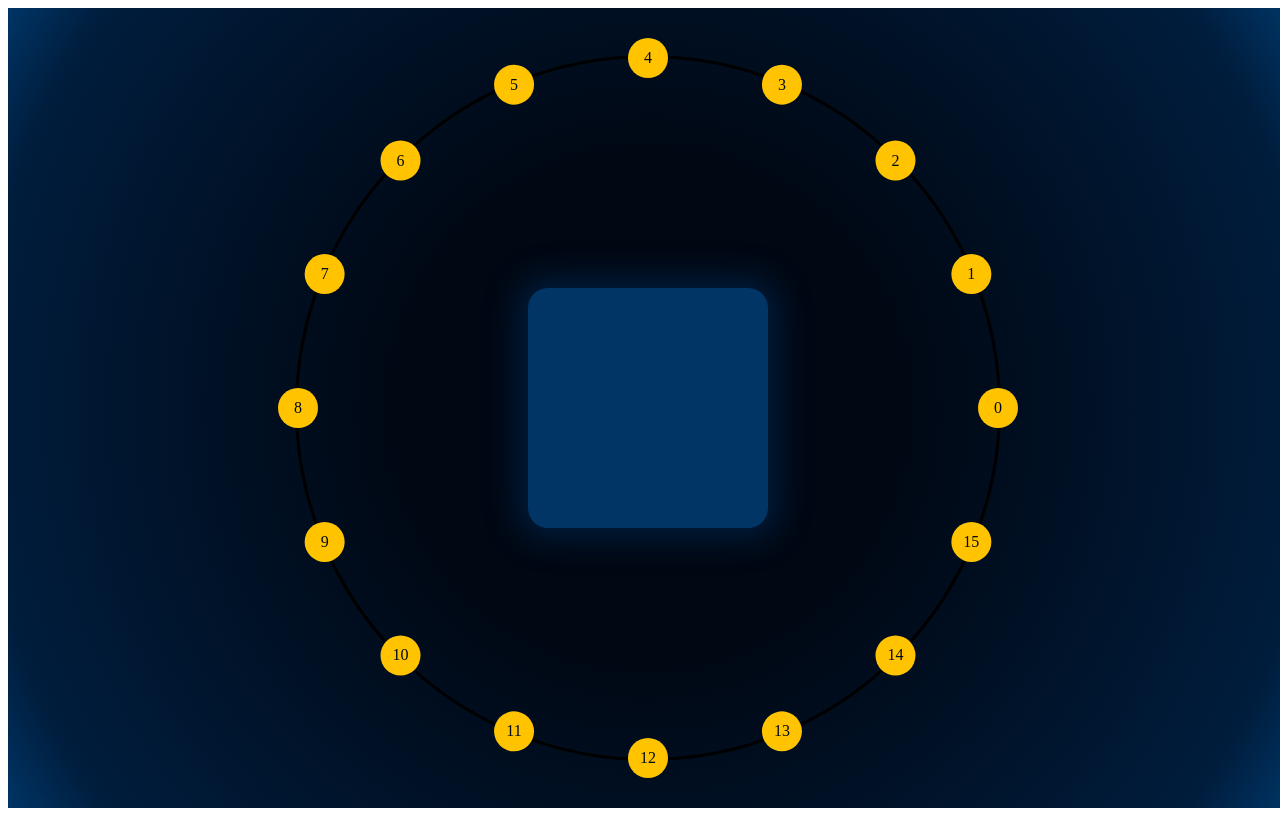
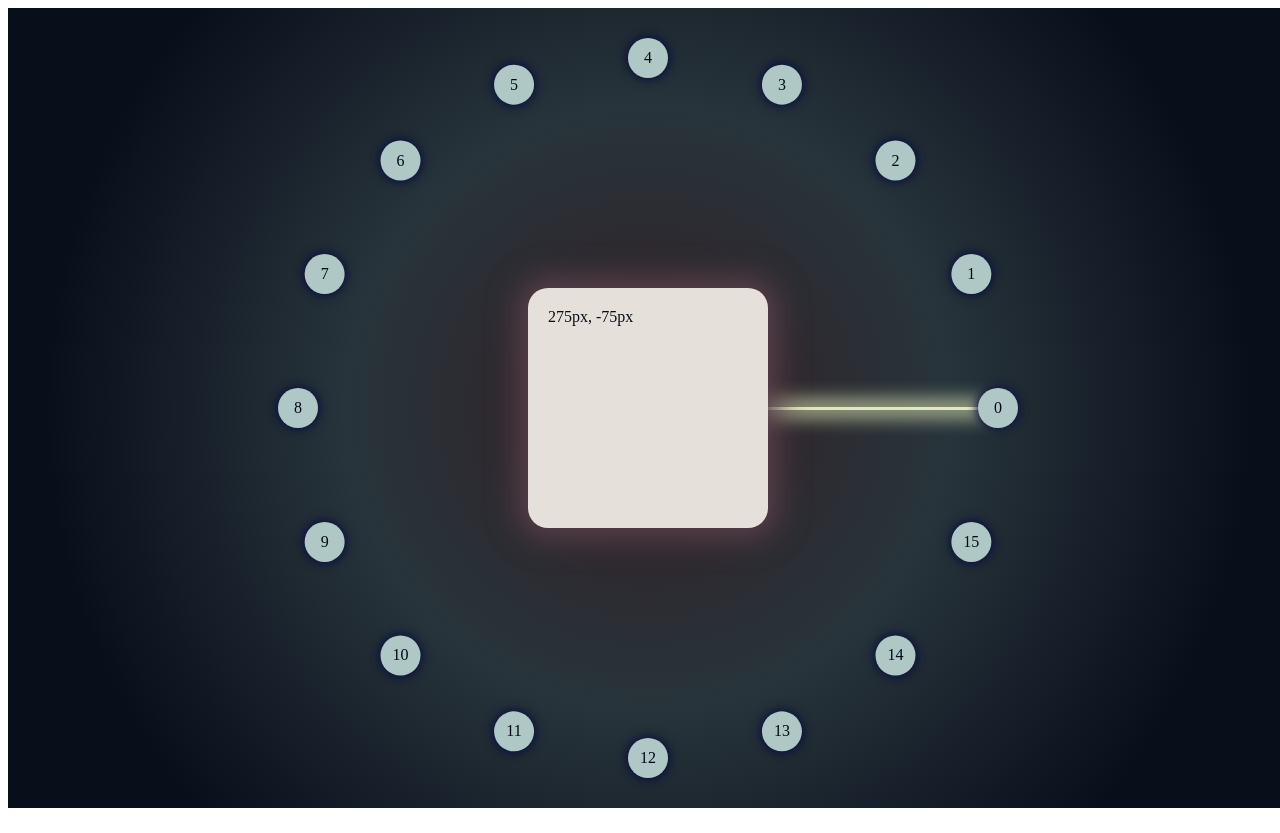
Before and after one commit to g7liniers/angular-ivy-p3m4iv, an Angular app: page / in a window 1280 px wide. Built offline with nearby package versions, Linux system fonts and the light colour scheme.

Commit message:
4 files modified

```diff
--- a/src/app/app.component.css
+++ b/src/app/app.component.css
@@ -8,8 +8,8 @@
   background: rgb(0, 8, 20);
   background: radial-gradient(
     circle,
-    rgba(0, 8, 20, 1) 34%,
-    rgba(0, 29, 61, 1) 89%,
-    rgba(0, 53, 102, 1) 100%
+    #312429 10%,
+    rgb(39, 52, 59) 40%,
+    rgb(9, 14, 27) 80%
   );
 }
--- a/src/app/components/circle/circle.component.html
+++ b/src/app/components/circle/circle.component.html
@@ -21,4 +21,14 @@
   <div class="center-box">
     {{ boxContent(selectedLabelIndex) }}
   </div>
+
+  <div
+    class="connection"
+    [ngStyle]="{
+      transform:
+        'rotate(' +
+        (-360 / nElements) * selectedLabelIndex +
+        'deg) translate(175px) '
+    }"
+  ></div>
 </div>
--- a/src/app/components/circle/circle.component.scss
+++ b/src/app/components/circle/circle.component.scss
@@ -6,12 +6,21 @@ $item-size: 20px;
   // width: $circle-size;
   // height: $circle-size;
 
-  border: solid;
+  // border: solid;
   border-radius: 50%;
   position: relative;
   display: flex;
   align-items: center;
   justify-content: center;
+
+  .connection {
+    position: absolute;
+    background-color: rgba(224, 233, 183, 255);
+    width: 350px;
+    height: 3px;
+    z-index: 1;
+    box-shadow: 0px 0px 20px 5px rgba(224, 233, 183, 255);
+  }
 
   .outer-item-container {
     position: absolute;
@@ -24,21 +33,23 @@ $item-size: 20px;
     display: flex;
     align-items: center;
     justify-content: center;
+    z-index: 2;
     .item-container {
       border-radius: 50%;
       display: flex;
       align-items: center;
       justify-content: center;
-      background-color: #ffc300;
+      background-color: rgb(175, 199, 197);
+      box-shadow: 0px 0px 10px 2px rgb(8, 17, 62);
       color: #000814;
     }
   }
   :hover > .item-container {
     transition: all 0.5s;
-    background-color: #ffd60a;
+    background-color: rgba(224, 233, 183, 255);
     transform: scale(3);
-    -webkit-box-shadow: 0px 0px 30px 10px rgba(255, 195, 0, 0.54);
-    box-shadow: 0px 0px 30px 10px rgba(255, 195, 0, 0.54);
+    -webkit-box-shadow: 0px 0px 30px 10px rgba(224, 233, 183, 255);
+    box-shadow: 0px 0px 30px 10px rgba(224, 233, 183, 255);
   }
 
   :hover {
@@ -46,16 +57,17 @@ $item-size: 20px;
   }
 
   .center-box {
-    background-color: #003566;
-    color: #ffd60a;
+    background-color: #e5e1da;
+    color: rgb(9, 14, 27);
     padding: 20px;
     width: 200px;
     height: 200px;
     border-radius: 20px;
     transition: all 0.25s;
-    box-shadow: 0px 0px 30px 10px rgba(0, 29, 61, 1);
+    box-shadow: 0px 0px 30px 10px #5a404b;
+    z-index: 2;
   }
   .center-box:hover {
-    box-shadow: 0px 0px 30px 10px rgba(0, 53, 102, 1);
+    box-shadow: 0px 0px 30px 10px rgb(199, 104, 82);
   }
 }
--- a/src/app/components/circle/circle.component.ts
+++ b/src/app/components/circle/circle.component.ts
@@ -28,7 +28,7 @@ export class CircleComponent implements OnInit {
   circleRadius: number = 350;
   itemRadius: number = 20;
   angleDiff: number;
-  selectedLabelIndex: number = null;
+  selectedLabelIndex: number = 0;
 
   constructor() {
     this.nElements = this.labels.length;
```
